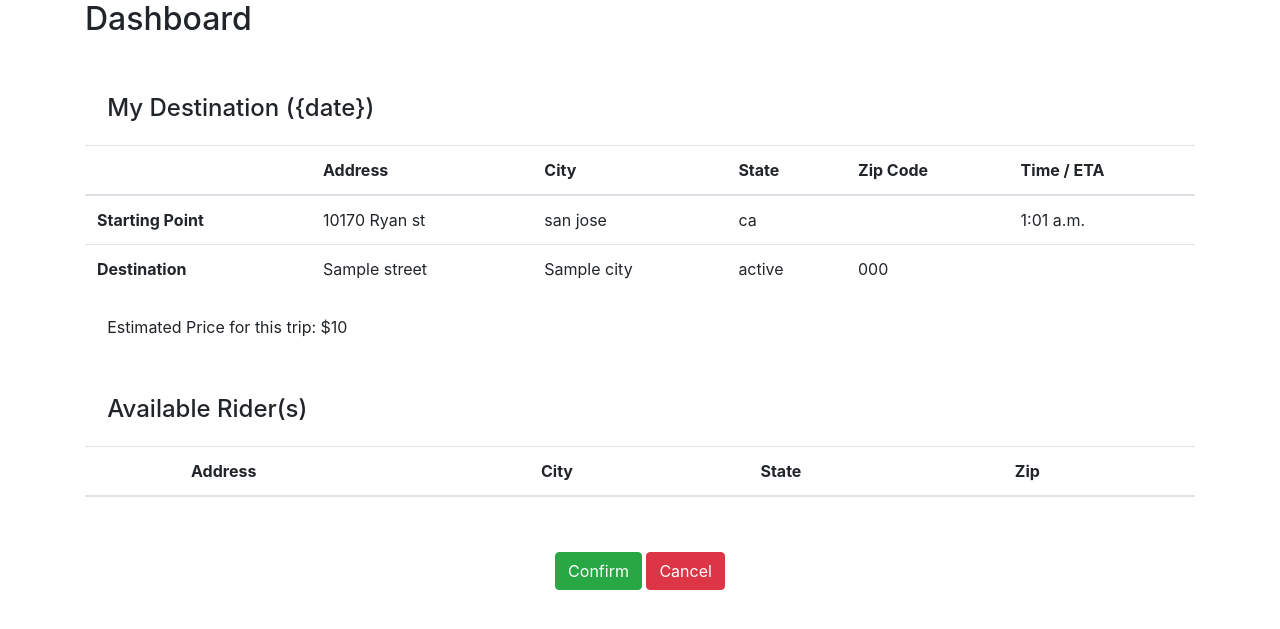
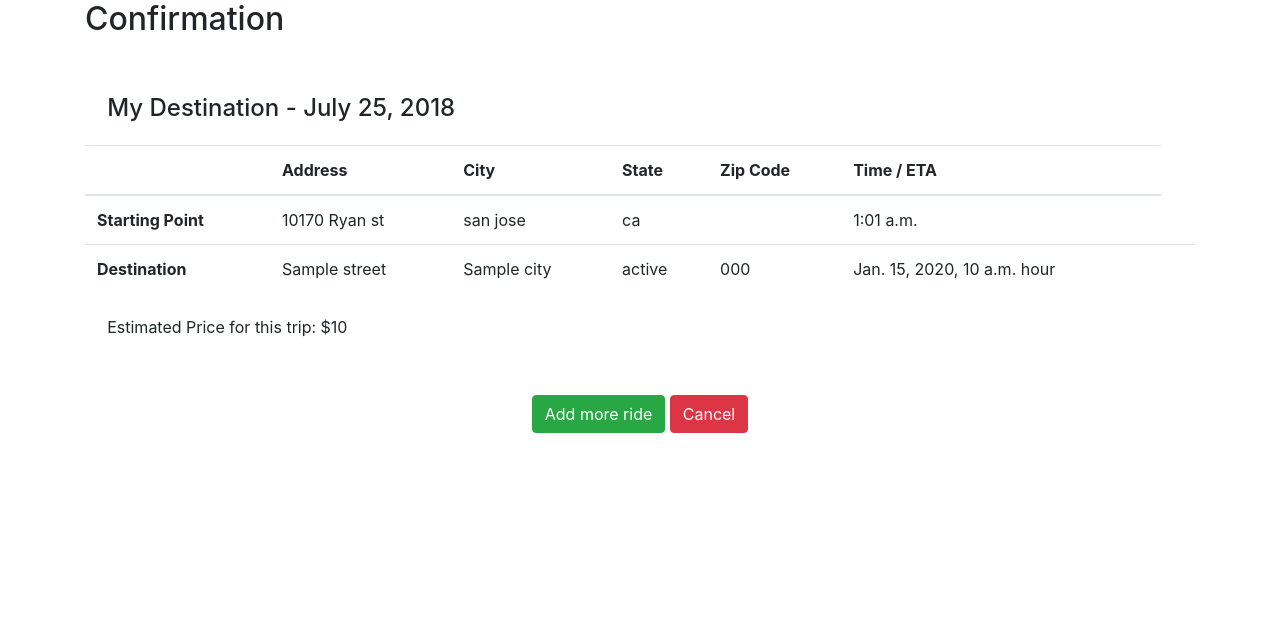
Before and after one commit to geniedavalos/carpool, a Django app: template carpool/apps/one_app/templates/one_app/driver_summary.html in a window 1280 px wide. Shown: the part 56-685 px from the top of the page. Run offline with Django 3.2, Linux system fonts and the light colour scheme; data comes from the database, SQL or seed files in the repository; tables that the repository leaves empty hold one stand-in row (values such as "Sample post"); the template is opened without the code that fills it: values that come from a table or form of the project are taken from there, most other values are stand-ins (such as "Sample title", 1, 10 or a date in 2020); lists and menus that the app fills with data are empty; parts of the project's set-up code (start-up, migrations or seed data) failed here and were passed over; some libraries are stand-ins or nearby versions.

Commit message:
Update driver_summary.html

```diff
--- a/carpool/apps/one_app/templates/one_app/driver_summary.html
+++ b/carpool/apps/one_app/templates/one_app/driver_summary.html
@@ -5,7 +5,7 @@
   <meta charset="UTF-8">
   <meta name="viewport" content="width=device-width, initial-scale=1.0">
   <meta http-equiv="X-UA-Compatible" content="ie=edge">
-  <title>Driver Dashboard</title>
+  <title>Ride Confirmation</title>
   {% load static %}
   <link rel="stylesheet" href="https://stackpath.bootstrapcdn.com/bootstrap/4.3.1/css/bootstrap.min.css" integrity="sha384-ggOyR0iXCbMQv3Xipma34MD+dH/1fQ784/j6cY/iJTQUOhcWr7x9JvoRxT2MZw1T" crossorigin="anonymous">
 
@@ -44,9 +44,9 @@
   </nav>
 
   <div class="container">
-    <h2 class="title">Dashboard</h2>
+    <h2 class="title">Confirmation</h2>
     <section class="destination_table">
-      <h4 class="mydestination">My Destination ({date})</h4>
+      <h4 class="mydestination">My Destination - {{ summary1.date }}</h4>
 
       <table class="table">
         <thead>
@@ -74,6 +74,7 @@
             <td>{{ summary2.city }}</td>
             <td>{{ summary2.state }}</td>
             <td>{{ summary2.zipcode }}</td>
+            <td>{{ summary2.estimate_time_arrival }} hour</td>
             <td></td>
           </tr>
         </tbody>
@@ -81,34 +82,8 @@
       <p class="mydestination summary">Estimated Price for this trip: ${{ summary2.price }}</p>
     </section>
 
-    <section class="rider_table">
-      <h4 class="riderlist">Available Rider(s)</h4>
-      <table class="table">
-        <thead>
-          <tr>
-            <th scope="col"></th>
-            <th scope="col">Address</th>
-            <th scope="col">City</th>
-            <th scope="col">State</th>
-            <th scope="col">Zip</th>
-          </tr>
-        </thead>
-        <tbody>
-{#          {% for %}#}
-{#          <tr>#}
-{#            <th scope="row">{rider first_name} + {rider last_name}</th>#}
-{#            <td>{street}</td>#}
-{#            <td>{city}</td>#}
-{#            <td>{state}</td>#}
-{#            <td>{zipcode}</td>#}
-{#          </tr>#}
-{#          {% end %}#}
-        </tbody>
-      </table>
-    </section>
-
     <div class="button">
-      <a href="/confirm" class="btn btn-success">Confirm</a>
+      <a href="/driver_add_departure" class="btn btn-success">Add more ride</a>
       <a href="/driver_or_passenger" class="btn btn-danger">Cancel</a>
     </div>
   </div>
```
Lines whose indentation alone changed are shown as unchanged.
